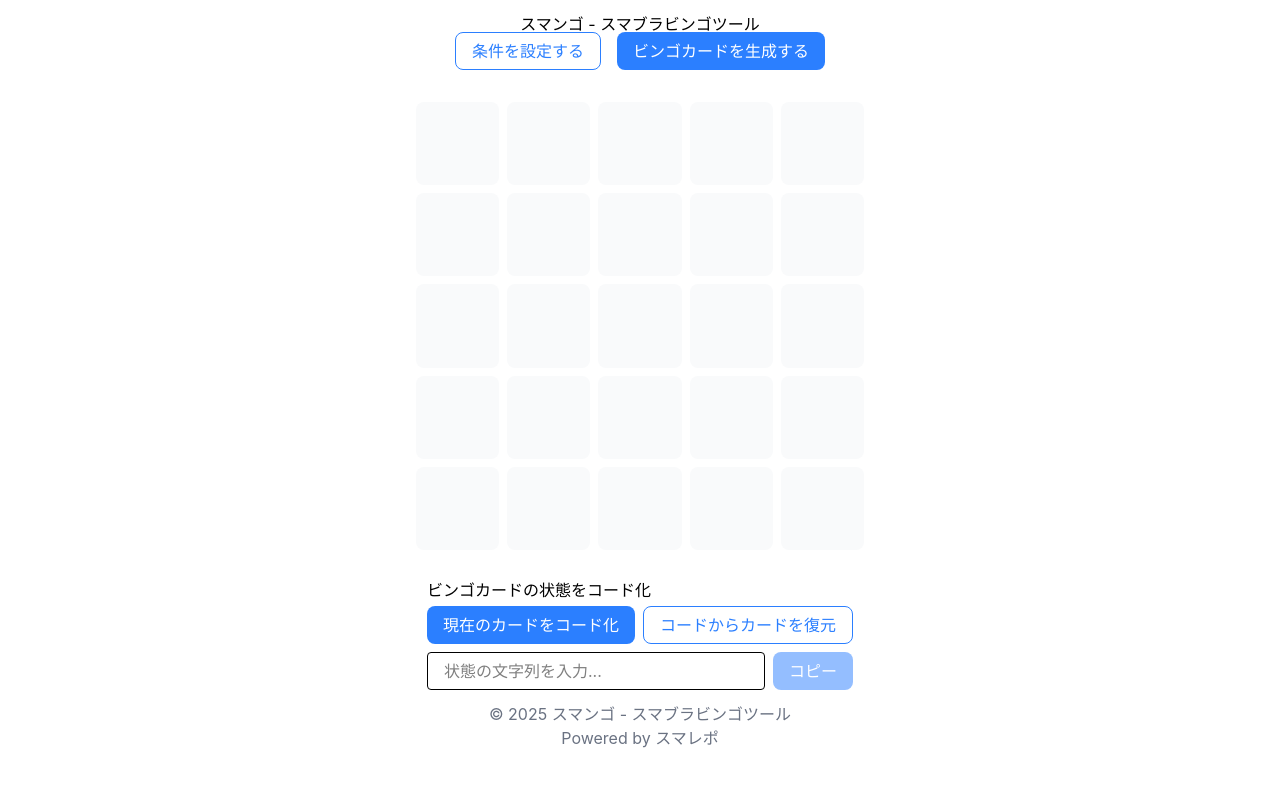
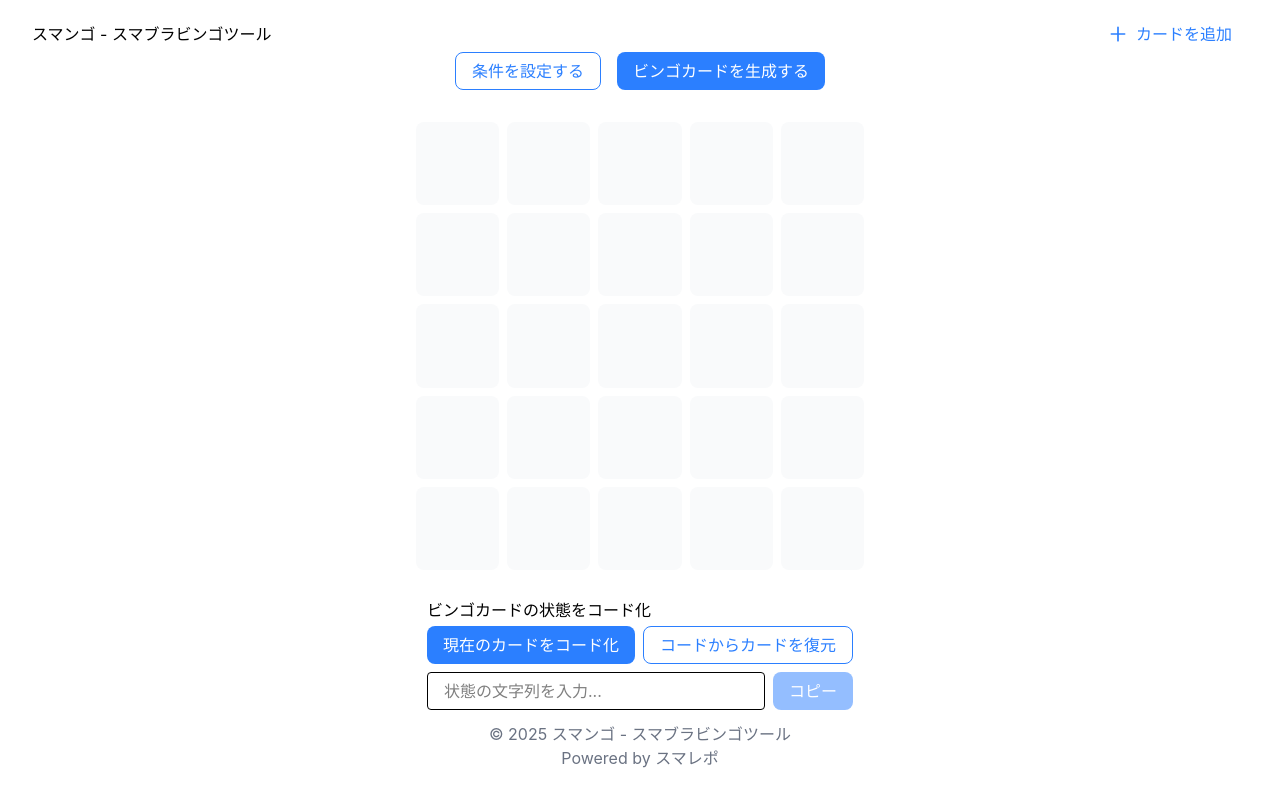
Before and after one commit to andmohiko/smash-bingo, a Next.js app: page / in a window 1280 px wide. Built offline with nearby package versions, Linux system fonts and the light colour scheme.

Commit message:
feat: create two cards

```diff
--- a/src/features/bingo/components/BingoCard.tsx
+++ b/src/features/bingo/components/BingoCard.tsx
@@ -72,11 +72,7 @@ export const BingoCard = (): React.ReactNode => {
   }
 
   return (
-    <div className="container mx-auto px-4 py-8">
-      <h1 className="text-3xl font-bold mb-8 text-center">
-        スマンゴ - スマブラビンゴツール
-      </h1>
-      <div className="flex flex-col items-center gap-8">
+    <div className="container mx-auto px-4 py-8 flex flex-col items-center gap-8">
       <div className="flex gap-4">
         <BasicButton
           onClick={() => setIsSettingsModalOpen(true)}
@@ -121,8 +117,16 @@ export const BingoCard = (): React.ReactNode => {
         isOpen={isConfirmModalOpen}
         onConfirm={handleExtractFighters}
         onCancel={() => setIsConfirmModalOpen(false)}
+        message={
+          <>
+            ビンゴカードを再生成しますか？
+            <br />
+            現在の選択状態は失われます。
+          </>
+        }
+        confirmText="再生成する"
+        cancelText="キャンセル"
       />
-      </div>
     </div>
   )
 }
--- /dev/null
+++ b/src/features/bingo/components/BingoCardContainer.tsx
@@ -0,0 +1,105 @@
+import { useState } from 'react'
+
+import { BingoCard } from './BingoCard'
+import { ConfirmModal } from './ConfirmModal'
+
+import { useDisclosure } from '~/hooks/useDisclosure'
+
+/**
+ * ビンゴカードコンテナコンポーネント
+ * @description 複数のビンゴカードを管理するコンポーネント
+ */
+export const BingoCardContainer = () => {
+  const [cardCount, setCardCount] = useState<1 | 2>(1)
+  const [isConfirmModalOpen, confirmModalHandlers] = useDisclosure()
+
+  const handleAddCard = () => {
+    setCardCount(2)
+  }
+
+  const handleRemoveCardClick = () => {
+    confirmModalHandlers.onOpen()
+  }
+
+  const handleRemoveCardConfirm = () => {
+    setCardCount(1)
+    confirmModalHandlers.onClose()
+  }
+
+  return (
+    <div className="container mx-auto px-4 py-8">
+      <div className="flex justify-between items-center mb-8">
+        <h1 className="text-3xl font-bold mb-8 text-center">
+          スマンゴ - スマブラビンゴツール
+        </h1>
+        {cardCount === 1 ? (
+          <button
+            onClick={handleAddCard}
+            className="flex items-center gap-2 px-4 py-2 text-blue-500 hover:text-blue-600 transition-colors"
+            title="カードを追加"
+          >
+            <svg
+              className="w-5 h-5"
+              fill="none"
+              stroke="currentColor"
+              viewBox="0 0 24 24"
+            >
+              <path
+                strokeLinecap="round"
+                strokeLinejoin="round"
+                strokeWidth={2}
+                d="M12 4v16m8-8H4"
+              />
+            </svg>
+            <span>カードを追加</span>
+          </button>
+        ) : (
+          <button
+            onClick={handleRemoveCardClick}
+            className="flex items-center gap-2 px-4 py-2 text-red-500 hover:text-red-600 transition-colors"
+            title="2枚目のカードを削除"
+          >
+            <svg
+              className="w-5 h-5"
+              fill="none"
+              stroke="currentColor"
+              viewBox="0 0 24 24"
+            >
+              <path
+                strokeLinecap="round"
+                strokeLinejoin="round"
+                strokeWidth={2}
+                d="M6 18L18 6M6 6l12 12"
+              />
+            </svg>
+            <span>2枚目のカードを削除</span>
+          </button>
+        )}
+      </div>
+
+      <div className="flex flex-wrap gap-8 justify-center">
+        {/* 1枚目のカード */}
+        <div className="flex-1 min-w-[320px] max-w-[640px]">
+          <BingoCard />
+        </div>
+
+        {/* 2枚目のカード */}
+        {cardCount === 2 && (
+          <div className="flex-1 min-w-[320px] max-w-[640px]">
+            <BingoCard />
+          </div>
+        )}
+      </div>
+
+      {/* 削除確認モーダル */}
+      <ConfirmModal
+        isOpen={isConfirmModalOpen}
+        onConfirm={handleRemoveCardConfirm}
+        onCancel={confirmModalHandlers.onClose}
+        message="2枚目のビンゴカードを削除してもよろしいですか？この操作は取り消せません。"
+        confirmText="削除する"
+        cancelText="キャンセル"
+      />
+    </div>
+  )
+}
--- a/src/features/bingo/components/ConfirmModal.tsx
+++ b/src/features/bingo/components/ConfirmModal.tsx
@@ -7,12 +7,18 @@ import { BaseModal } from '~/components/Modals/BaseModal'
  */
 type Props = {
   isOpen: boolean
+  message: React.ReactNode
+  confirmText: string
+  cancelText: string
   onConfirm: () => void
   onCancel: () => void
 }
 
 export const ConfirmModal = ({
   isOpen,
+  message,
+  confirmText,
+  cancelText,
   onConfirm,
   onCancel,
 }: Props): React.ReactNode => {
@@ -21,15 +27,13 @@ export const ConfirmModal = ({
   return (
     <BaseModal isOpen={isOpen} onClose={onCancel}>
       <p className="text-gray-600 mb-6" style={{ lineHeight: '1.5' }}>
-        ビンゴカードを再生成しますか？
-        <br />
-        現在の選択状態は失われます。
+        {message}
       </p>
       <div className="flex justify-end gap-4 pt-4">
         <BasicButton onClick={onCancel} importance="tertiary">
-          キャンセル
+          {cancelText}
         </BasicButton>
-        <BasicButton onClick={onConfirm}>再生成する</BasicButton>
+        <BasicButton onClick={onConfirm}>{confirmText}</BasicButton>
       </div>
     </BaseModal>
   )
--- /dev/null
+++ b/src/hooks/useDisclosure.ts
@@ -0,0 +1,19 @@
+/**
+ * モーダルの開閉を管理するフック
+ * @description モーダルの開閉を管理するフック
+ * @returns [isOpen, handlers: {onOpen, onClose}]
+ */
+
+import { useState } from 'react'
+
+export const useDisclosure = (): [
+  boolean,
+  { onOpen: () => void; onClose: () => void },
+] => {
+  const [isOpen, setIsOpen] = useState(false)
+
+  const onOpen = () => setIsOpen(true)
+  const onClose = () => setIsOpen(false)
+
+  return [isOpen, { onOpen, onClose }]
+}
--- a/src/pages/index.tsx
+++ b/src/pages/index.tsx
@@ -1,12 +1,12 @@
 import type { NextPage } from 'next'
 
 import { DefaultLayout } from '~/components/Layouts/DefaultLayout'
-import { BingoCard } from '~/features/bingo/components/BingoCard'
+import { BingoCardContainer } from '~/features/bingo/components/BingoCardContainer'
 
 const Home: NextPage = () => {
   return (
     <DefaultLayout>
-      <BingoCard />
+      <BingoCardContainer />
     </DefaultLayout>
   )
 }
```
Lines whose indentation alone changed are shown as unchanged.
